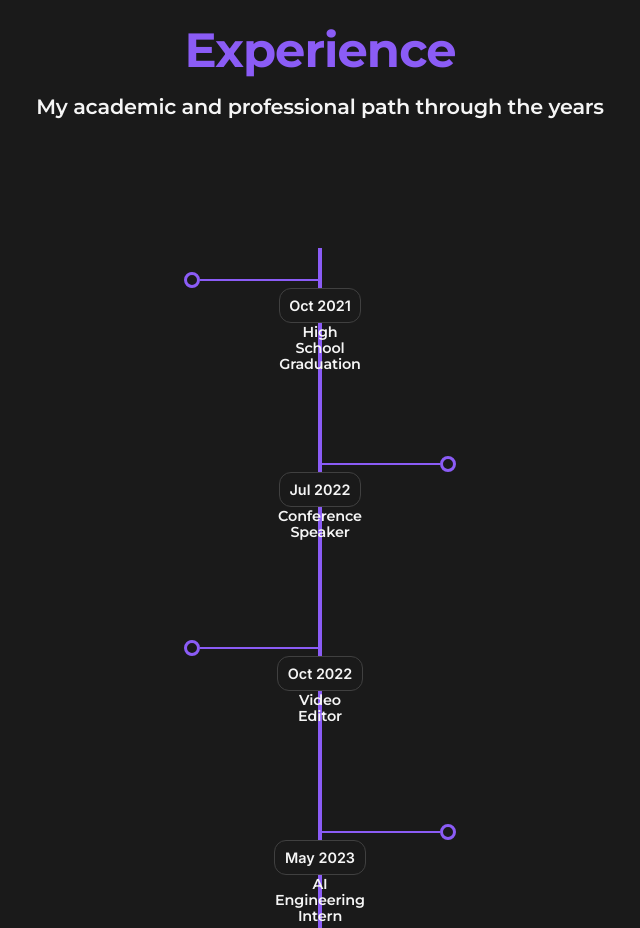
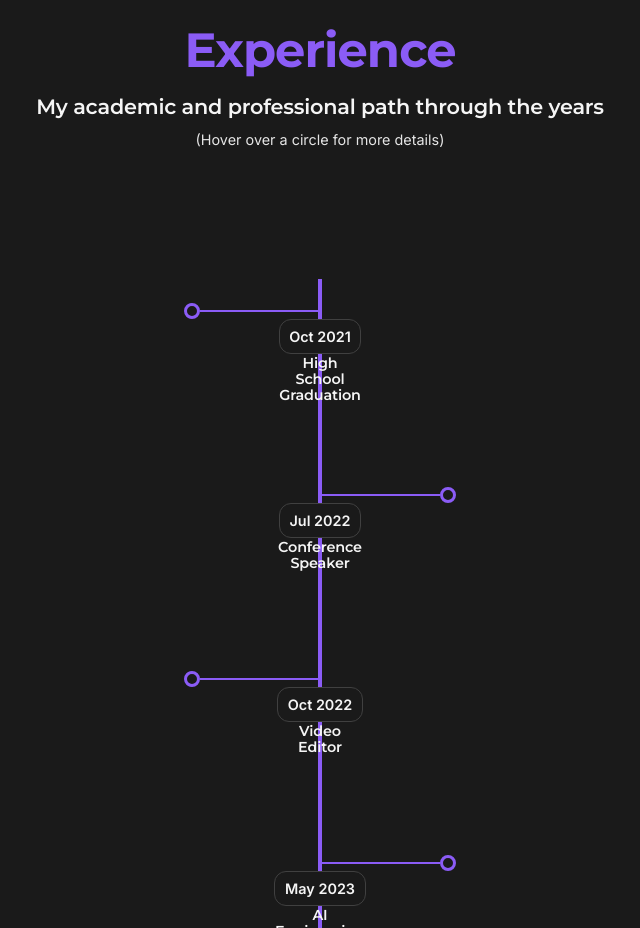
Before and after one commit to Mahmoud-Barbary/portfolio-website, a React (Vite) app: page / in a window 1280 px wide. Shown: the part 2160-3088 px from the top of the page, without its empty margins (320-960 px from the left). Built offline with nearby package versions, Linux system fonts and the light colour scheme.

Commit message:
Final deployment preparation - added helpful instructions under Experience

```diff
--- a/src/components/Experience/Experience.css
+++ b/src/components/Experience/Experience.css
@@ -28,6 +28,15 @@
   margin: 0;
   line-height: 1.2;
   letter-spacing: -0.01em;
+}
+
+.experience-instruction {
+  font-family: 'Inter', sans-serif;
+  font-weight: 400;
+  font-size: 0.9rem;
+  color: var(--text-secondary);
+  margin: 0.5rem 0 0 0;
+  font-style: italic;
 }
 
 .timeline-container {
--- a/src/components/Experience/Experience.jsx
+++ b/src/components/Experience/Experience.jsx
@@ -88,7 +88,8 @@ function Experience() {
       {/* Section title */}
       <div className="experience-header">
         <h2 className="experience-title">Experience</h2>
-                       <p className="experience-subtitle">My academic and professional path through the years</p>
+        <p className="experience-subtitle">My academic and professional path through the years</p>
+        <p className="experience-instruction">(Hover over a circle for more details)</p>
       </div>
 
       {/* Timeline container */}
```
